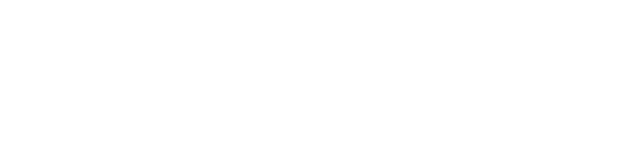
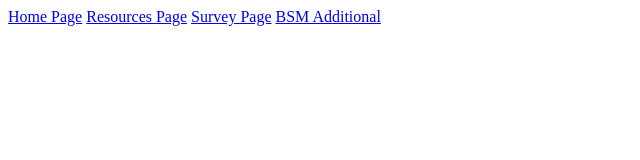
Before and after one commit to aesauceda/TEAM-BSM-CHALLENGE, a plain HTML site: page index.html in a window 1280 px wide. Shown: the whole page, without its empty margins (0-640 px from the left). Drawn offline with Linux system fonts and the light colour scheme.

Commit message:
Update index.html

```diff
--- a/index.html
+++ b/index.html
@@ -4,9 +4,14 @@
     <meta charset="UTF-8">
     <meta http-equiv="X-UA-Compatible" content="IE=edge">
     <meta name="viewport" content="width=device-width, initial-scale=1.0">
-    <title>Document</title>
+    <title>Persistence</title>
 </head>
 <body>
-
+    <nav>
+        <a href="index.hml">Home Page</a>
+        <a href="resource.html">Resources Page</a>
+        <a href="./Survey.html">Survey Page</a>
+        <a href="additional-bsm.html">BSM Additional</a>
+    </nav>
 </body>
 </html>
```
